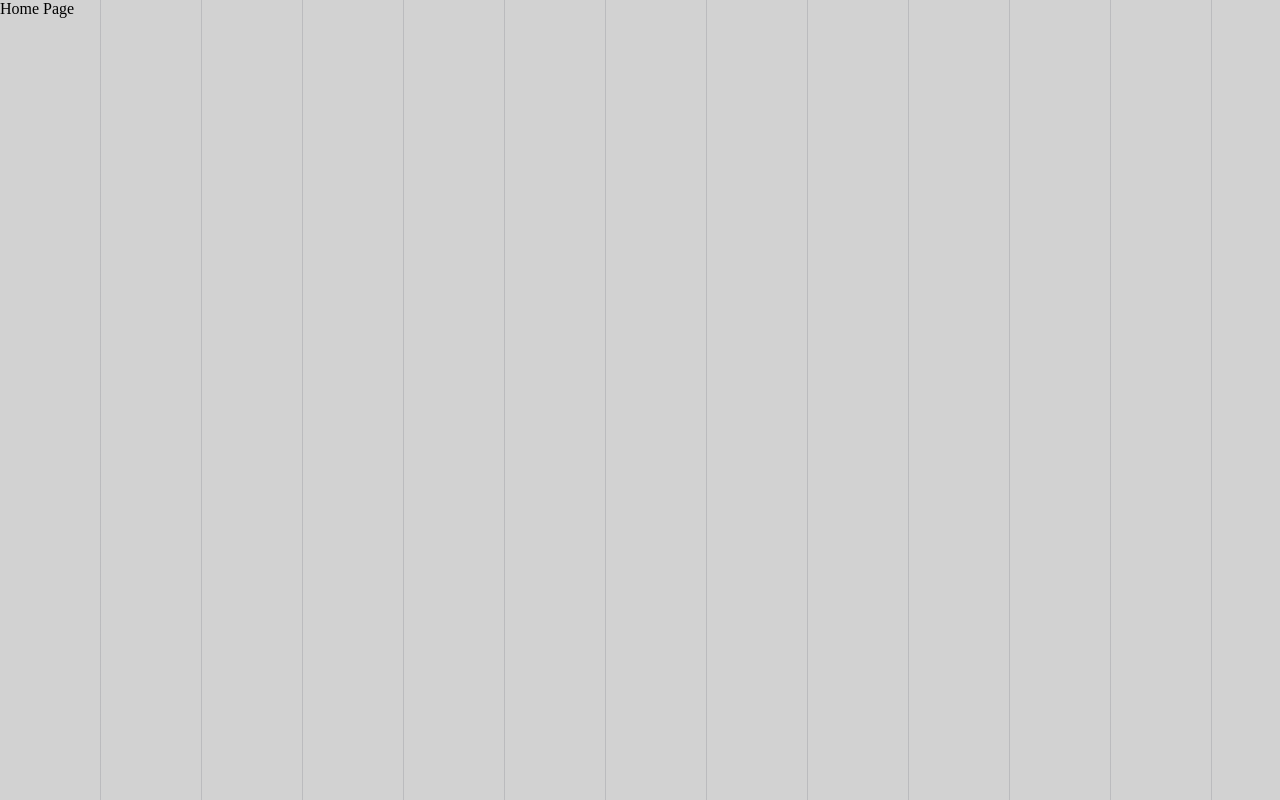
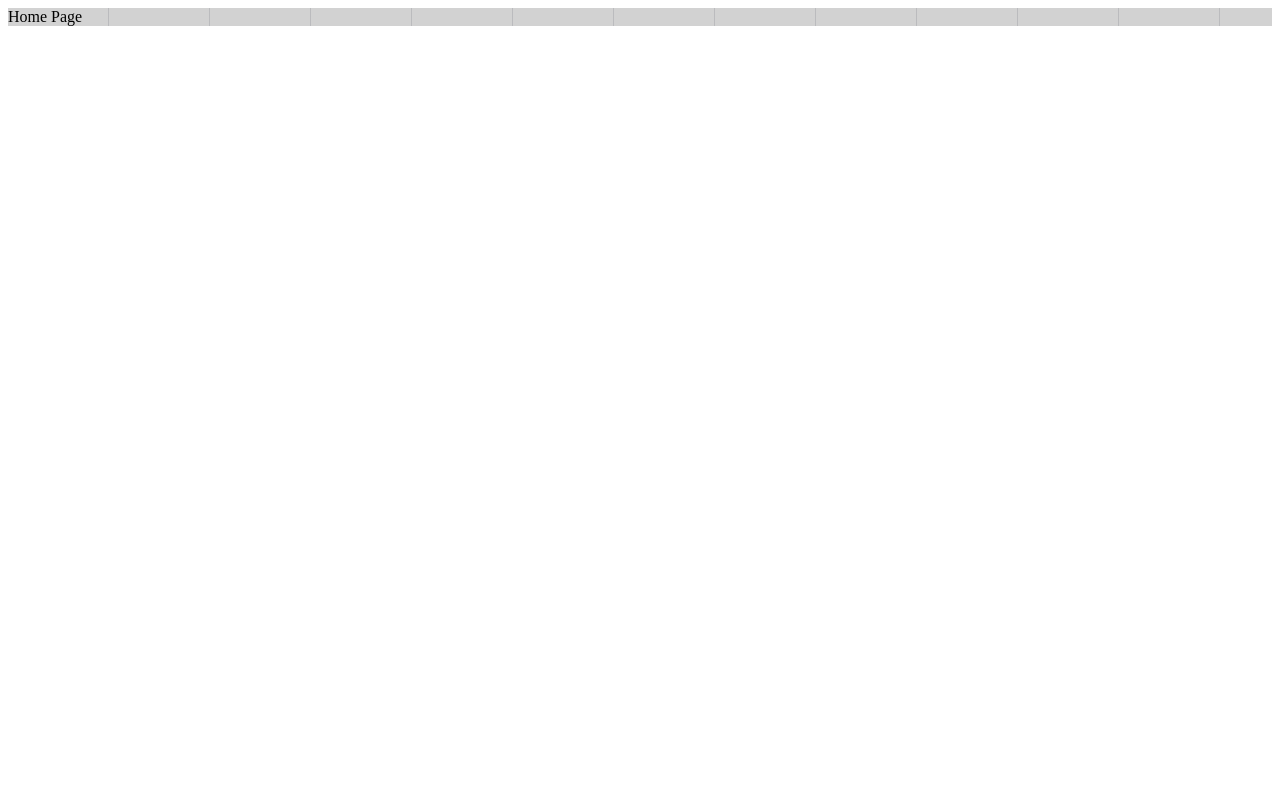
Before and after one commit to Dark-Vol/Store-Shoping, a Next.js app in the folder client/: page /Home in a window 1280 px wide. Built offline with nearby package versions, Linux system fonts and the light colour scheme.

Commit message:
Refactor global styles by removing redundant CSS rules and consolidating layout properties in the wrapper class

```diff
--- a/client/src/pages/Home/Home.module.scss
+++ b/client/src/pages/Home/Home.module.scss
@@ -17,12 +17,8 @@
 
 
 
-*{
-    margin: 0;
-    padding: 0;
-    box-sizing: border-box;
-}
-body{
+/* Глобальные стили перенесены в Reset.scss */
+.wrapper {
     background-color: #D2D2D2;
     background-image:
     repeating-linear-gradient(
@@ -33,6 +29,8 @@ body{
         to bottom, transparent 0 100px,
         #25283b22 100px 101px
     );
+    min-height: 100%;
+    flex: 1;
 }
 
 .home > div {
```
